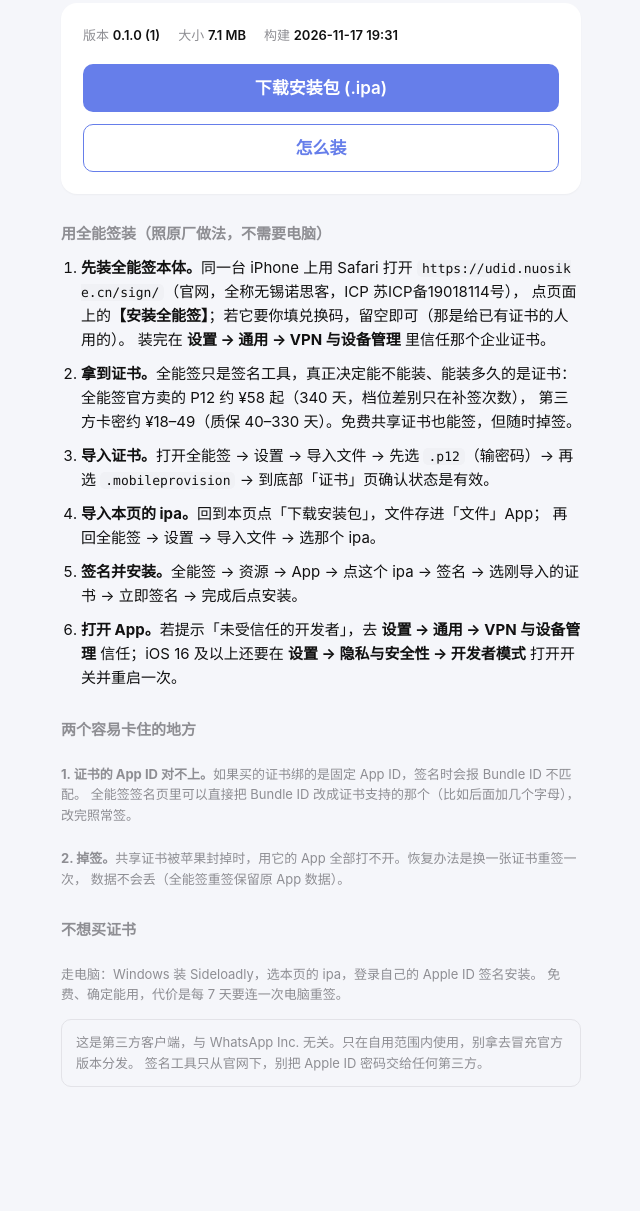
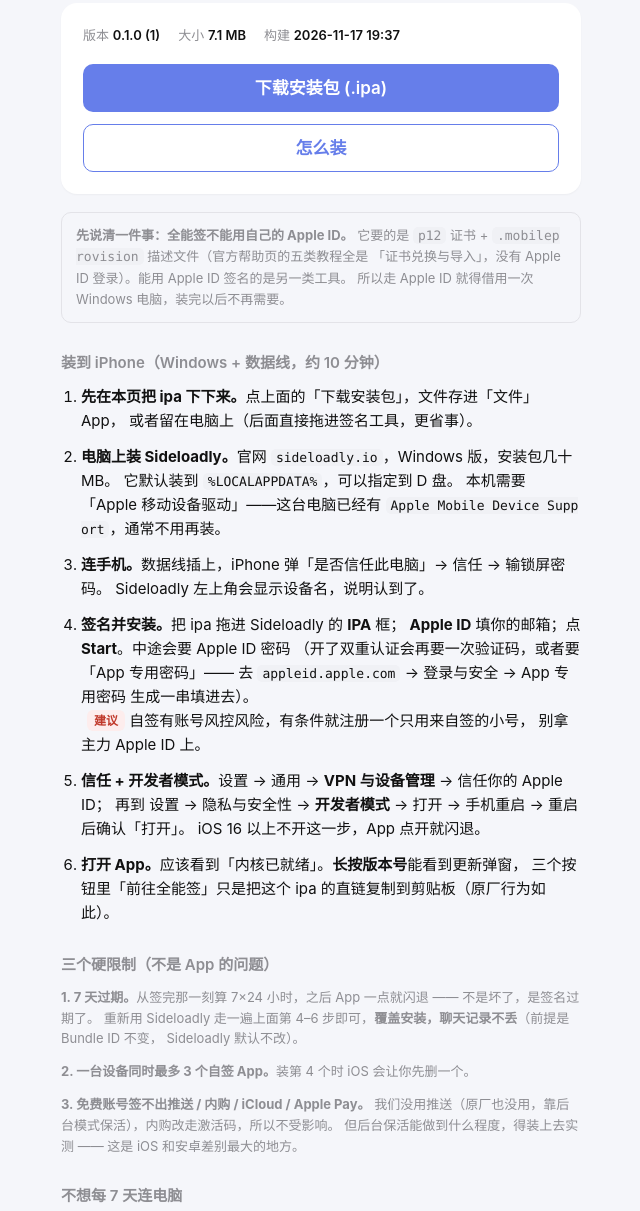
Before and after one commit to tradeshift-code/LYTransChat-Dist, a plain HTML site: page index.html in a window 1280 px wide. Shown: the part 108-1319 px from the top of the page, without its empty margins (319-959 px from the left). Before the commit the page ends 1243 px from the top, so only its background shows below. Drawn offline with Linux system fonts and the light colour scheme.

Commit message:
安装页：v0.1.0 (1)

```diff
--- a/index.html
+++ b/index.html
@@ -28,69 +28,108 @@
   .btn + .btn{margin-top:12px}
   h2{font-size:15px;margin:28px 0 10px;color:var(--sub);font-weight:600}
   ol{margin:0;padding-left:20px}
-  ol li{margin:0 0 10px;font-size:15px}
+  ol li{margin:0 0 12px;font-size:15px}
   code{background:#F0F1F5;border-radius:5px;padding:1px 5px;font-size:13px;
        font-family:ui-monospace,SFMono-Regular,Menlo,monospace;word-break:break-all}
-  .note{margin-top:22px;color:var(--sub);font-size:13px}
+  .note{margin:0 0 12px;color:var(--sub);font-size:13px}
   .warn{margin-top:14px;padding:12px 14px;border:1px solid var(--line);border-radius:10px;
         color:var(--sub);font-size:13px}
+  .tag{display:inline-block;background:#EEF0FD;color:var(--brand);border-radius:6px;
+       padding:1px 7px;font-size:12px;font-weight:600;margin-left:6px;vertical-align:1px}
+  .tag.red{background:#FDEDED;color:#C0392B}
 </style>
 </head>
 <body>
 <div class="wrap">
   <h1>LYTransChat</h1>
-  <p class="sub">iPhone 安装页 · 原厂同款分发方式（全能签 / 自签）</p>
+  <p class="sub">iPhone 安装页 · 用自己的 Apple ID，零成本</p>
 
   <div class="card">
     <div class="meta">
       <span>版本 <b>0.1.0 (1)</b></span>
       <span>大小 <b>7.1 MB</b></span>
-      <span>构建 <b>2026-11-17 19:31</b></span>
+      <span>构建 <b>2026-11-17 19:37</b></span>
     </div>
     <a class="btn" href="./LYTransChat.ipa" download>下载安装包 (.ipa)</a>
     <a class="btn ghost" href="#steps">怎么装</a>
   </div>
 
-  <h2 id="steps">用全能签装（照原厂做法，不需要电脑）</h2>
+  <div class="warn" style="margin-top:18px">
+    <b>先说清一件事：全能签不能用自己的 Apple ID。</b>
+    它要的是 <code>p12</code> 证书 + <code>.mobileprovision</code> 描述文件（官方帮助页的五类教程全是
+    「证书兑换与导入」，没有 Apple ID 登录）。能用 Apple ID 签名的是另一类工具。
+    所以走 Apple ID 就得借用一次 Windows 电脑，装完以后不再需要。
+  </div>
+
+  <h2 id="steps">装到 iPhone（Windows + 数据线，约 10 分钟）</h2>
   <ol>
-    <li><b>先装全能签本体。</b>同一台 iPhone 上用 Safari 打开
-      <code>https://udid.nuosike.cn/sign/</code>（官网，全称无锡诺思客，ICP 苏ICP备19018114号），
-      点页面上的<b>【安装全能签】</b>；若它要你填兑换码，留空即可（那是给已有证书的人用的）。
-      装完在 <b>设置 → 通用 → VPN 与设备管理</b> 里信任那个企业证书。</li>
-    <li><b>拿到证书。</b>全能签只是签名工具，真正决定能不能装、能装多久的是证书：
-      全能签官方卖的 P12 约 ¥58 起（340 天，档位差别只在补签次数），
-      第三方卡密约 ¥18–49（质保 40–330 天）。免费共享证书也能签，但随时掉签。</li>
-    <li><b>导入证书。</b>打开全能签 → 设置 → 导入文件 →
-      先选 <code>.p12</code>（输密码）→ 再选 <code>.mobileprovision</code> →
-      到底部「证书」页确认状态是有效。</li>
-    <li><b>导入本页的 ipa。</b>回到本页点「下载安装包」，文件存进「文件」App；
-      再回全能签 → 设置 → 导入文件 → 选那个 ipa。</li>
-    <li><b>签名并安装。</b>全能签 → 资源 → App → 点这个 ipa → 签名 → 选刚导入的证书 →
-      立即签名 → 完成后点安装。</li>
-    <li><b>打开 App。</b>若提示「未受信任的开发者」，去
-      <b>设置 → 通用 → VPN 与设备管理</b> 信任；iOS 16 及以上还要在
-      <b>设置 → 隐私与安全性 → 开发者模式</b> 打开开关并重启一次。</li>
+    <li><b>先在本页把 ipa 下下来。</b>点上面的「下载安装包」，文件存进「文件」App，
+      或者留在电脑上（后面直接拖进签名工具，更省事）。</li>
+
+    <li><b>电脑上装 Sideloadly。</b>官网 <code>sideloadly.io</code>，Windows 版，安装包几十 MB。
+      它默认装到 <code>%LOCALAPPDATA%</code>，可以指定到 D 盘。
+      本机需要「Apple 移动设备驱动」——这台电脑已经有 <code>Apple Mobile Device Support</code>，通常不用再装。</li>
+
+    <li><b>连手机。</b>数据线插上，iPhone 弹「是否信任此电脑」→ 信任 → 输锁屏密码。
+      Sideloadly 左上角会显示设备名，说明认到了。</li>
+
+    <li><b>签名并安装。</b>把 ipa 拖进 Sideloadly 的 <b>IPA</b> 框；
+      <b>Apple ID</b> 填你的邮箱；点 <b>Start</b>。中途会要 Apple ID 密码
+      （开了双重认证会再要一次验证码，或者要「App 专用密码」——
+      去 <code>appleid.apple.com</code> → 登录与安全 → App 专用密码 生成一串填进去）。
+      <br><span class="tag red">建议</span> 自签有账号风控风险，有条件就注册一个只用来自签的小号，
+      别拿主力 Apple ID 上。</li>
+
+    <li><b>信任 + 开发者模式。</b>设置 → 通用 → <b>VPN 与设备管理</b> → 信任你的 Apple ID；
+      再到 设置 → 隐私与安全性 → <b>开发者模式</b> → 打开 → 手机重启 → 重启后确认「打开」。
+      iOS 16 以上不开这一步，App 点开就闪退。</li>
+
+    <li><b>打开 App。</b>应该看到「内核已就绪」。<b>长按版本号</b>能看到更新弹窗，
+      三个按钮里「前往全能签」只是把这个 ipa 的直链复制到剪贴板（原厂行为如此）。</li>
   </ol>
 
-  <h2>两个容易卡住的地方</h2>
+  <h2>三个硬限制（不是 App 的问题）</h2>
   <p class="note">
-    <b>1. 证书的 App ID 对不上。</b>如果买的证书绑的是固定 App ID，签名时会报 Bundle ID 不匹配。
-    全能签签名页里可以直接把 Bundle ID 改成证书支持的那个（比如后面加几个字母），改完照常签。
+    <b>1. 7 天过期。</b>从签完那一刻算 7×24 小时，之后 App 一点就闪退 —— 不是坏了，是签名过期了。
+    重新用 Sideloadly 走一遍上面第 4–6 步即可，<b>覆盖安装，聊天记录不丢</b>（前提是 Bundle ID 不变，
+    Sideloadly 默认不改）。
   </p>
   <p class="note">
-    <b>2. 掉签。</b>共享证书被苹果封掉时，用它的 App 全部打不开。恢复办法是换一张证书重签一次，
-    数据不会丢（全能签重签保留原 App 数据）。
+    <b>2. 一台设备同时最多 3 个自签 App。</b>装第 4 个时 iOS 会让你先删一个。
+  </p>
+  <p class="note">
+    <b>3. 免费账号签不出推送 / 内购 / iCloud / Apple Pay。</b>
+    我们没用推送（原厂也没用，靠后台模式保活），内购改走激活码，所以不受影响。
+    但后台保活能做到什么程度，得装上去实测 —— 这是 iOS 和安卓差别最大的地方。
   </p>
 
-  <h2>不想买证书</h2>
+  <h2>不想每 7 天连电脑</h2>
   <p class="note">
-    走电脑：Windows 装 Sideloadly，选本页的 ipa，登录自己的 Apple ID 签名安装。
-    免费、确定能用，代价是每 7 天要连一次电脑重签。
+    <b>Sideloadly 支持 Wi-Fi 续签</b>：手机和电脑在同一 Wi-Fi 下，Sideloadly 开着就能自动重签
+    （需要它的小守护进程常驻，Win 上会随开机启动）。
+    <br>另一条路是 <b>AltStore</b>（Windows 装 AltServer，手机装 AltStore），同样靠同 Wi-Fi 自动续签，
+    但要额外装 iTunes 和 iCloud 的桌面版。
+    <br>想彻底不续签就买 p12 证书（约 ¥18–58 / 340 天），那时可以改走<b>全能签</b>，
+    全程在手机上，流程见下方折叠段。
   </p>
+
+  <details style="margin-top:8px">
+    <summary style="cursor:pointer;color:var(--brand);font-size:14px">买了 p12 证书的话（全能签流程）</summary>
+    <ol style="margin-top:12px">
+      <li>Safari 打开 <code>https://udid.nuosike.cn/sign/</code>，点【安装全能签】，
+        装完到 设置 → 通用 → VPN 与设备管理 信任它的企业证书。</li>
+      <li>打开全能签 → 底部「设置」→ 获取 UDID（会跳设置装描述文件，按提示装完自动回跳）。</li>
+      <li>设置 → <b>导入文件</b> → 选 <code>.p12</code> → 输密码；再选 <code>.mobileprovision</code>。
+        到「证书」页确认状态是<b>有效</b>。</li>
+      <li>设置 → 导入文件 → 选本页的 ipa。到「资源」→ 点这个 ipa → <b>签名</b> →
+        选证书 → 立即签名 → 完成后点安装。</li>
+      <li>安装页会要求 Bundle ID 与证书匹配，改了要记住，以后续签用同一个。</li>
+    </ol>
+  </details>
 
   <div class="warn">
     这是第三方客户端，与 WhatsApp Inc. 无关。只在自用范围内使用，别拿去冒充官方版本分发。
-    签名工具只从官网下，别把 Apple ID 密码交给任何第三方。
+    Apple ID 密码只在签名工具的登录框里输，别交给任何网页或客服。
   </div>
 </div>
 </body>
```
